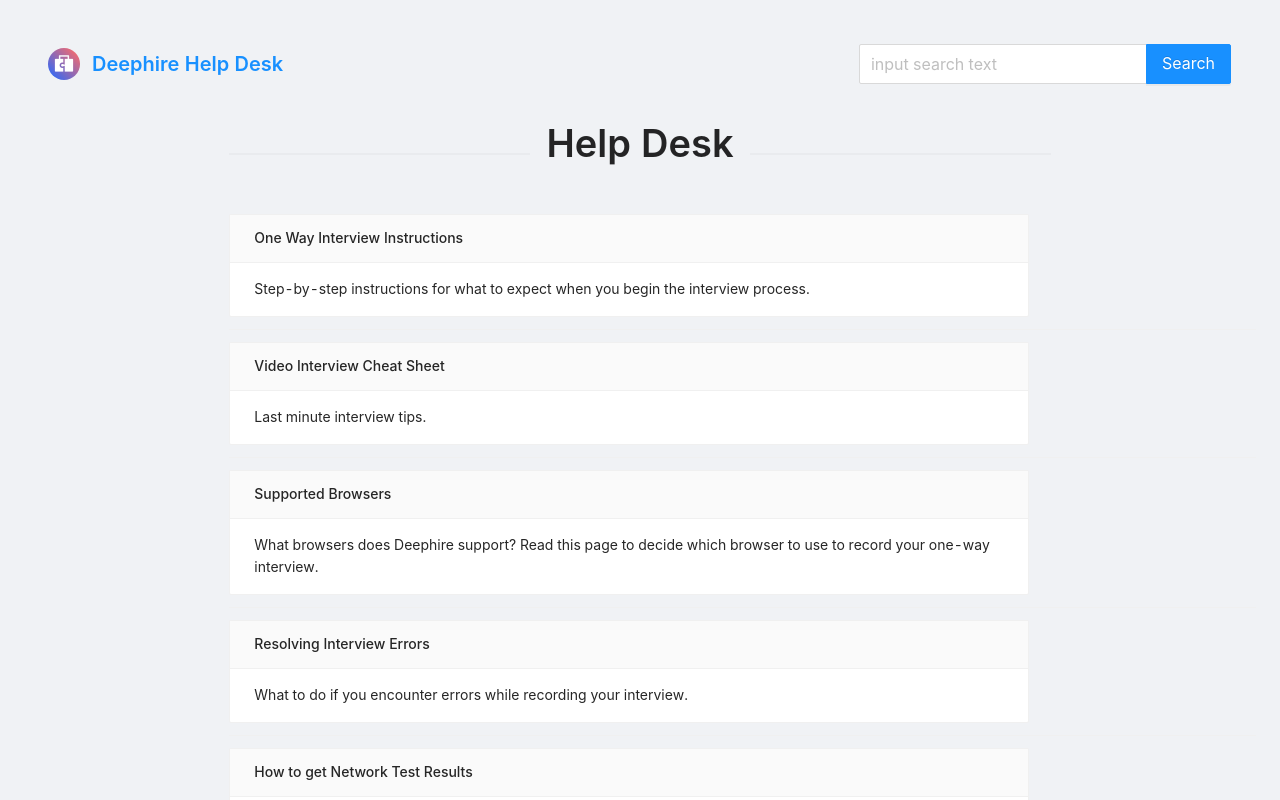
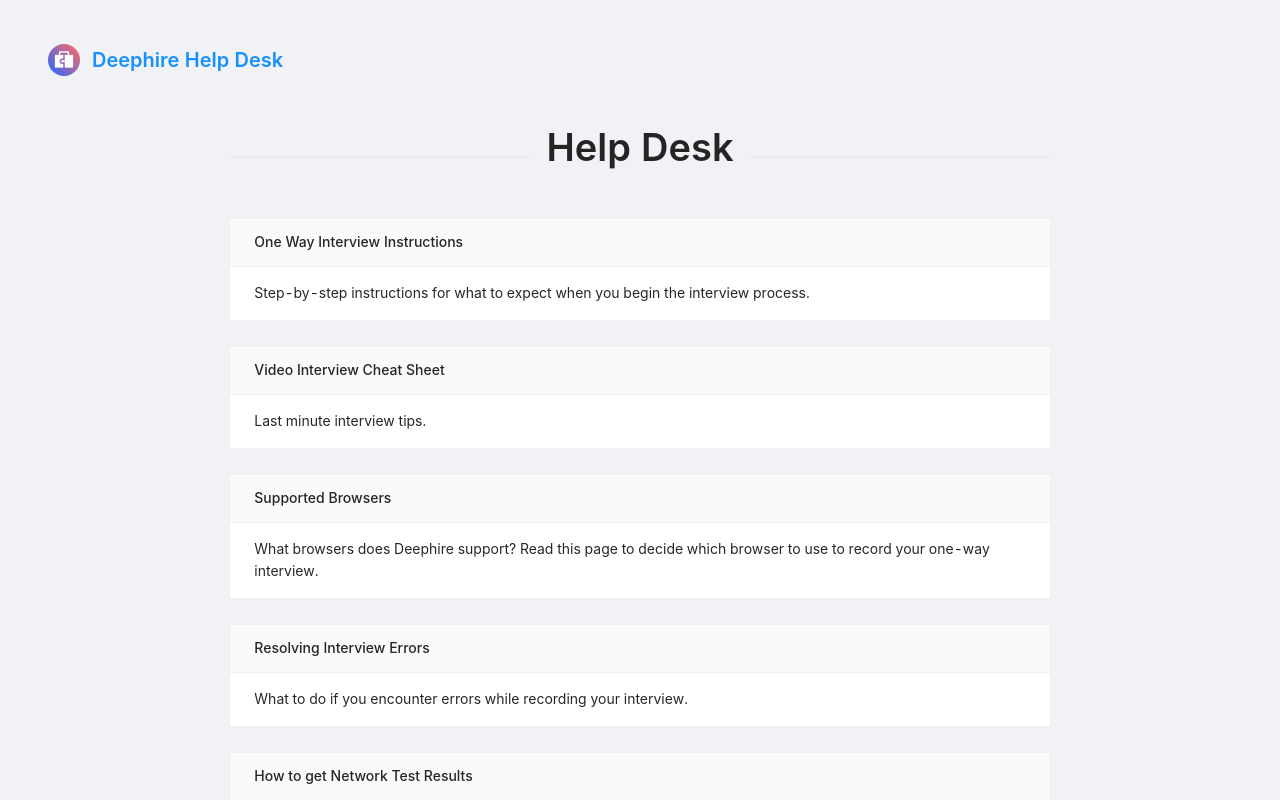
Before and after one commit to Namaskar-1F64F/deephire-faq, a React (Create React App) app: page / in a window 1280 px wide. Shown: the top 800 px of the page. Built offline with nearby package versions, Linux system fonts and the light colour scheme.

Commit message:
fixed layout

```diff
--- a/src/App.js
+++ b/src/App.js
@@ -9,7 +9,7 @@ const { Title } = Typography;
 function SpaceVertical({ data }) {
   const { title, link, summary } = data;
   return (
-    <Space direction="vertical" size="middle" style={{ width: "100vh" }}>
+    <Space direction="vertical" size="middle" style={{ width: "100%" }}>
       <a alt="Card" href={link}>
         <Card type="inner" title={title} hoverable={true}>
           {summary}
@@ -29,10 +29,11 @@ const App = () => (
             <Title>Help Desk</Title>
           </Divider>
         </Col>
+        <Col xs={0} sm={4}></Col>
       </Row>
       <Row>
         <Col xs={0} sm={4}></Col>
-        <Col xs={24} sm={20}>
+        <Col xs={24} sm={16}>
           <List
             dataSource={data}
             renderItem={(item) => (
@@ -42,6 +43,7 @@ const App = () => (
             )}
           />
         </Col>
+        <Col xs={0} sm={4}></Col>
       </Row>
     </Layout>
   </>
--- a/src/index.js
+++ b/src/index.js
@@ -12,7 +12,7 @@ import Debugging from "./routes/videoInterviewErrors";
 import SupportedBrowsers from "./routes/supportedBrowsers";
 import PracticeInterview from "./routes/instructionsOneWayInterview";
 import SampleQuestions from "./routes/sampleQuestions";
-import SearchFunction from "./searchFunction";
+import newSearchFunction from "./newSearchFunction";
 
 const { Footer, Content } = Layout;
 
@@ -23,15 +23,8 @@ ReactDOM.render(
         <PageHeader
           title={<a href="/">Deephire Help Desk</a>}
           avatar={{ src: "/deephire-favicon.png" }}
-          extra={<SearchFunction />}
         >
-          {/* {React.createElement(
-            this.state.collapsed ? MenuUnfoldOutlined : MenuFoldOutlined,
-            {
-              className: "trigger",
-              onClick: this.toggle,
-            }
-          )} */}
+          <newSearchFunction />
         </PageHeader>
         <Content>
           <Routes>
```
